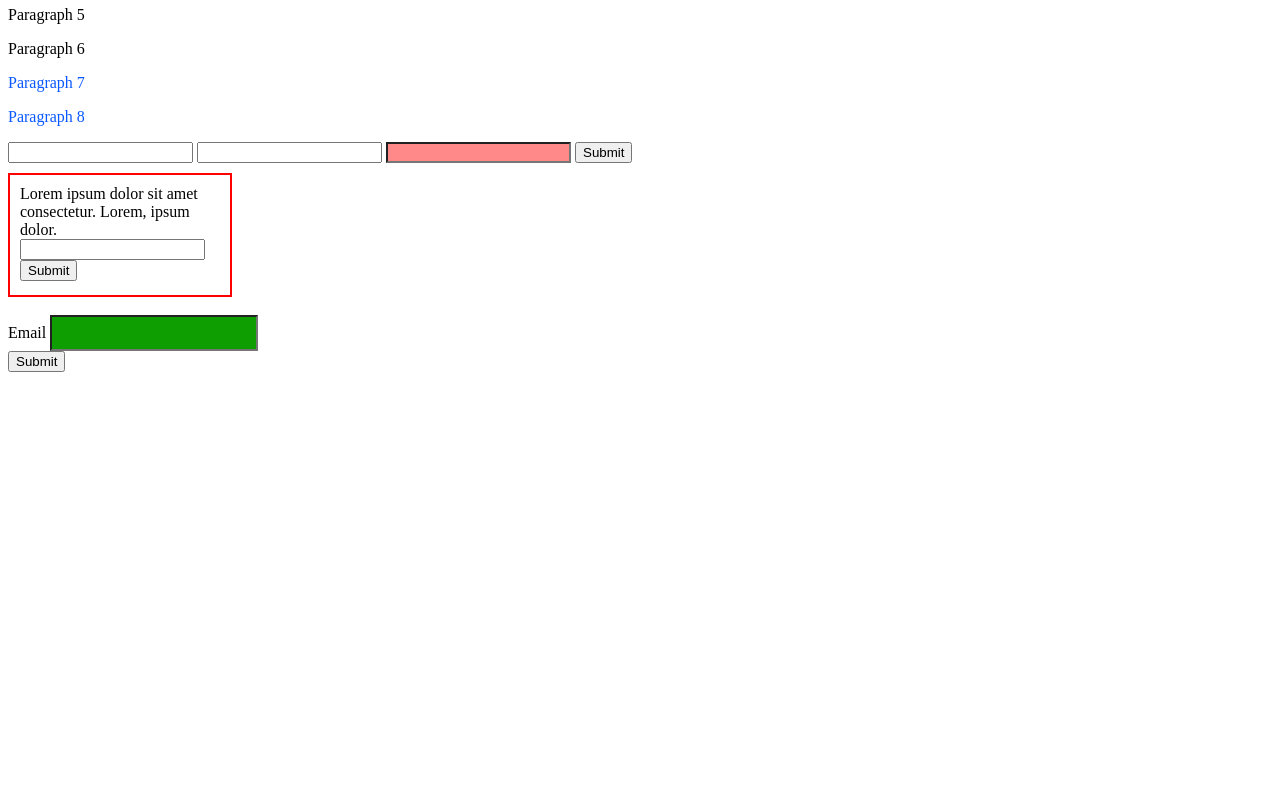
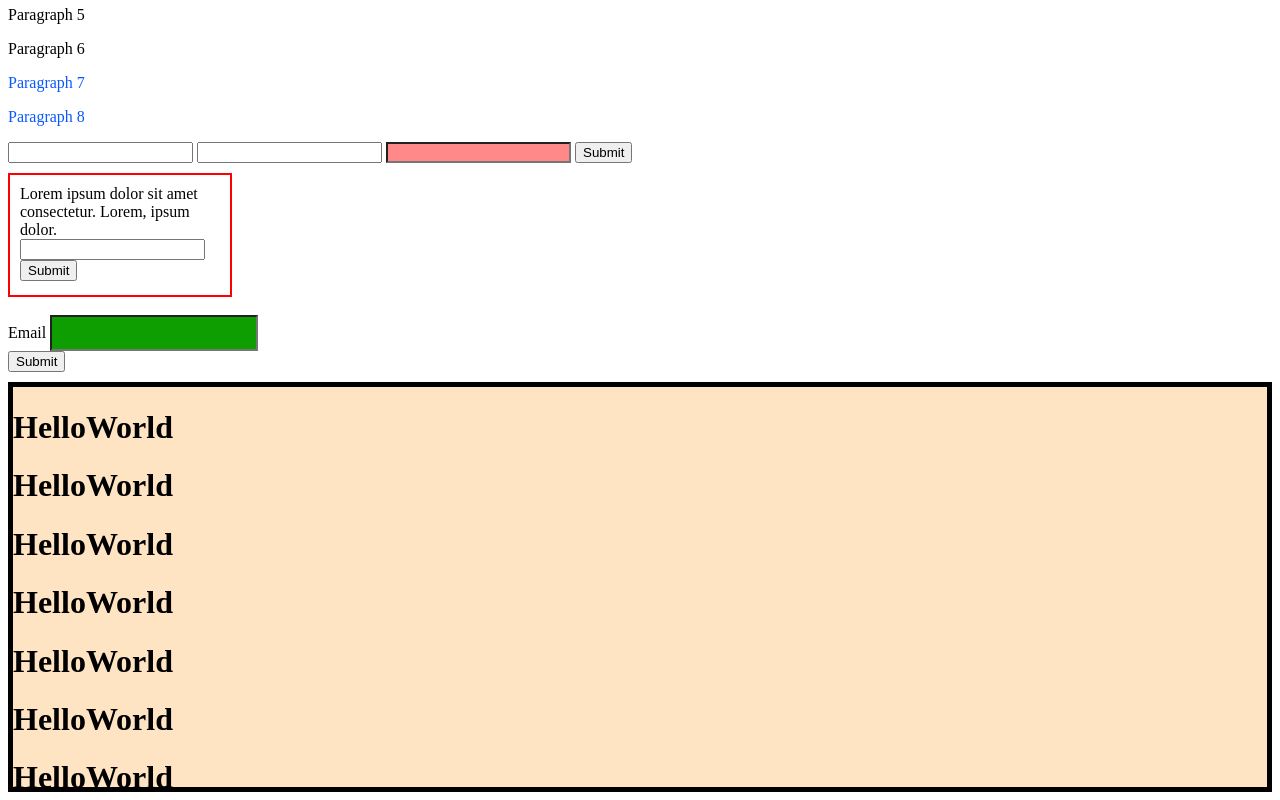
Before and after one commit to nihaalxz/spotifyclone, a plain HTML site: page practice works/css.html in a window 1280 px wide. Shown: the part 387-1187 px from the top of the page. Before the commit the page ends 800 px from the top, so only its background shows below. Drawn offline with Linux system fonts and the light colour scheme.

Commit message:
second commit

```diff
--- a/practice works/css.html
+++ b/practice works/css.html
@@ -3,8 +3,9 @@
 <head>
     <meta charset="UTF-8">
     <meta name="viewport" content="width=device-width, initial-scale=1.0">
-    <title>Document</title>
+    <title>CSS</title>
     <link href="styles.css" rel="stylesheet" type="text/css">
+
 </head>
 <body>
 
@@ -227,5 +228,42 @@ unit.
 
 
     -->
+
+    <div class="container">
+
+        <h1>HelloWorld</h1>
+        <h1>HelloWorld</h1>
+        <h1>HelloWorld</h1>
+        <h1>HelloWorld</h1>
+        <h1>HelloWorld</h1>
+        <h1>HelloWorld</h1>
+        <h1>HelloWorld</h1>
+        <h1>HelloWorld</h1>
+        <h1>HelloWorld</h1>
+        <h1>HelloWorld</h1>
+        <h1>HelloWorld</h1>
+        <h1>HelloWorld</h1>
+        <h1>HelloWorld</h1>
+        <h1>HelloWorld</h1>
+        <h1>HelloWorld</h1>
+        <h1>HelloWorld</h1>
+        <h1>HelloWorld</h1>
+        <h1>HelloWorld</h1>
+        <h1>HelloWorld</h1>
+        <h1>HelloWorld</h1>
+        <h1>HelloWorld</h1>
+        <h1>HelloWorld</h1>
+        <h1>HelloWorld</h1>
+        <h1>HelloWorld</h1>
+        <h1>HelloWorld</h1>
+        <h1>HelloWorld</h1>
+        <h1>HelloWorld</h1>
+        <h1>HelloWorld</h1>
+        <h1>HelloWorld</h1>
+        <h1>HelloWorld</h1>
+        <h1>HelloWorld</h1>
+        <h1>HelloWorld</h1>
+    </div>
+
 </body>
 </html>
--- a/practice works/styles.css
+++ b/practice works/styles.css
@@ -80,3 +80,12 @@ input[type=password]
     background-color: yellow;
     color: rgb(222, 32, 32);
   }
+
+.container
+{
+    margin-top: 10px;
+    background-color: bisque;
+    height: 50vh;
+    border: 5px solid black;
+    overflow: auto;
+}
```
